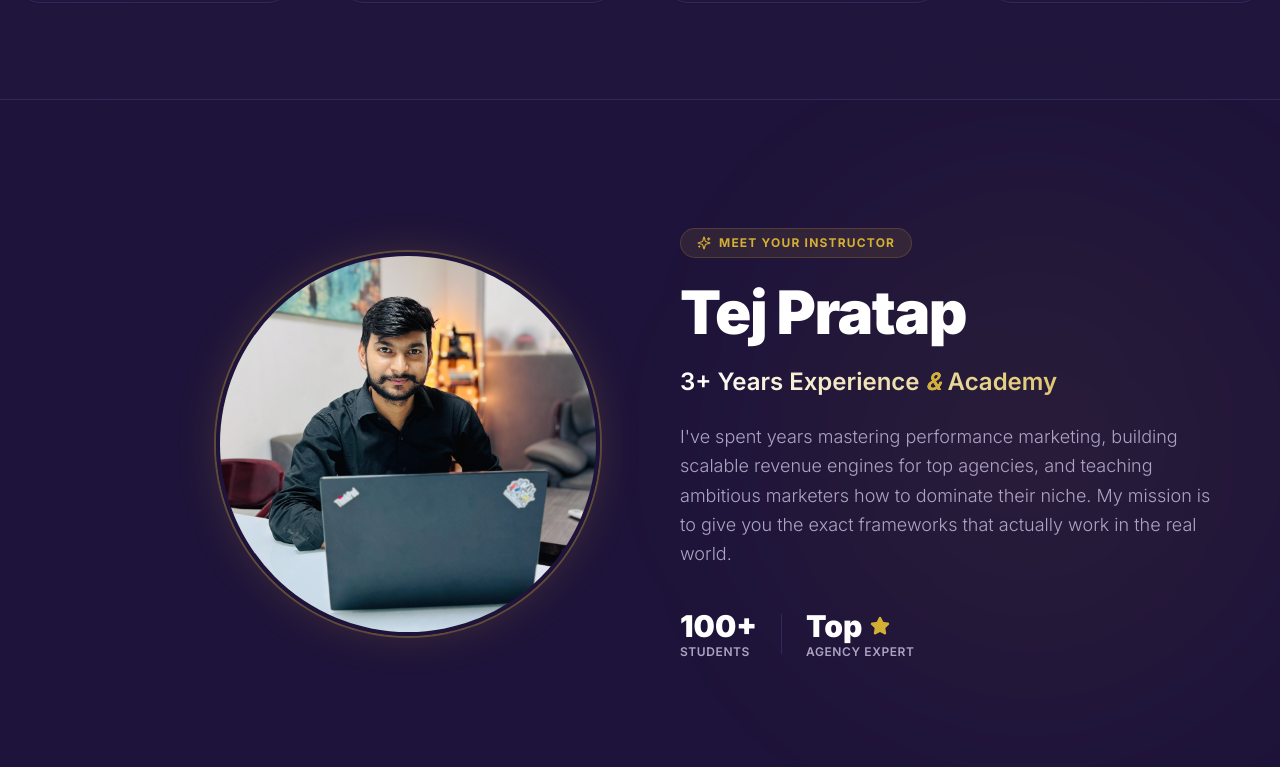
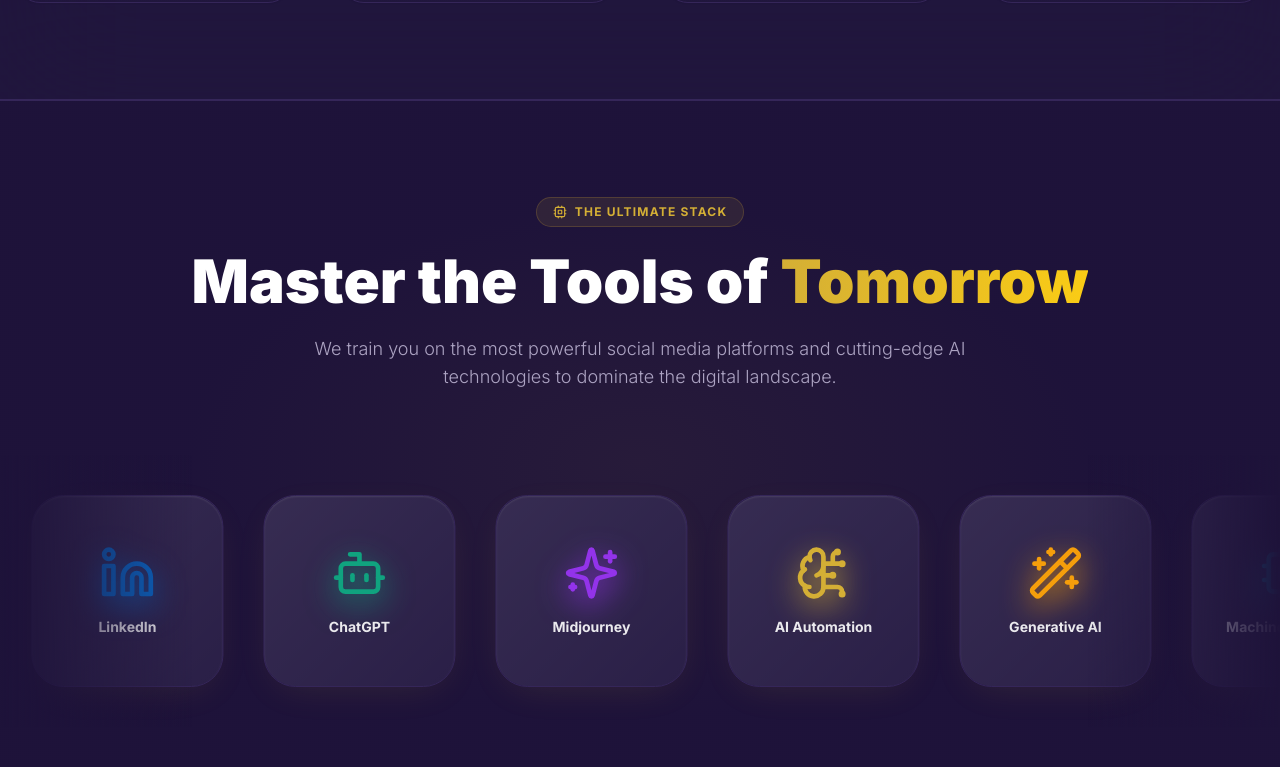
Before and after one commit to tejpratap1998/learnwithtp, a Next.js app: page / in a window 1280 px wide. Shown: the part 1153-1920 px from the top of the page. Built offline with nearby package versions, Linux system fonts and the light colour scheme; no server answers; the database is empty.

Commit message:
feat: add scrolling 3D tools section and scroll animations

```diff
--- a/app/(main)/page.tsx
+++ b/app/(main)/page.tsx
@@ -4,6 +4,7 @@
 import Course from "@/models/Course";
 import CourseCard from "@/components/CourseCard";
 import { FadeIn, StaggerContainer, StaggerItem } from "@/components/animations/FadeIn";
+import { ToolsSection } from "@/components/ToolsSection";
 
 async function getFeaturedCourses() {
   try {
@@ -148,6 +149,9 @@
           </StaggerContainer>
         </div>
       </section>
+
+      {/* --- TOOLS & PLATFORMS SECTION --- */}
+      <ToolsSection />
 
       {/* --- TRAINER SECTION --- */}
       <section className="py-32 relative border-b border-border bg-background">
--- /dev/null
+++ b/components/ToolsSection.tsx
@@ -0,0 +1,83 @@
+"use client";
+
+import { motion } from "framer-motion";
+import { Instagram, Facebook, Youtube, Linkedin, Bot, Cpu, Sparkles, Wand2, BrainCircuit } from "lucide-react";
+
+const tools = [
+  { name: "Instagram", icon: Instagram, color: "text-[#E1306C]" },
+  { name: "Facebook", icon: Facebook, color: "text-[#1877F2]" },
+  { name: "YouTube", icon: Youtube, color: "text-[#FF0000]" },
+  { name: "LinkedIn", icon: Linkedin, color: "text-[#0A66C2]" },
+  { name: "ChatGPT", icon: Bot, color: "text-[#10A37F]" },
+  { name: "Midjourney", icon: Sparkles, color: "text-[#9333EA]" },
+  { name: "AI Automation", icon: BrainCircuit, color: "text-accent" },
+  { name: "Generative AI", icon: Wand2, color: "text-[#F59E0B]" },
+  { name: "Machine Learning", icon: Cpu, color: "text-[#06B6D4]" },
+];
+
+export function ToolsSection() {
+  return (
+    <section className="py-24 relative overflow-hidden bg-background border-y border-border">
+      <div className="absolute inset-0 bg-[radial-gradient(ellipse_at_center,_var(--tw-gradient-stops))] from-primary/5 via-background to-background pointer-events-none" />
+
+      <motion.div
+        initial={{ opacity: 0, y: 30 }}
+        whileInView={{ opacity: 1, y: 0 }}
+        viewport={{ once: true, margin: "-10%" }}
+        transition={{ duration: 0.8 }}
+        className="container mx-auto px-4 text-center mb-16 relative z-10"
+      >
+        <div className="inline-flex items-center gap-2 px-4 py-1.5 rounded-full bg-primary/10 text-primary border border-primary/20 mb-6">
+          <span className="text-xs font-bold uppercase tracking-widest flex items-center gap-2">
+            <Cpu size={14} /> The Ultimate Stack
+          </span>
+        </div>
+        <h2 className="text-4xl md:text-6xl font-black text-foreground mb-6">
+          Master the Tools of <span className="text-transparent bg-clip-text bg-gradient-to-r from-accent to-yellow-400">Tomorrow</span>
+        </h2>
+        <p className="text-lg text-muted-foreground max-w-2xl mx-auto font-light">
+          We train you on the most powerful social media platforms and cutting-edge AI technologies to dominate the digital landscape.
+        </p>
+      </motion.div>
+
+      <div className="relative w-full flex overflow-x-hidden py-10 group">
+        {/* Gradient overlays for smooth fading on edges */}
+        <div className="absolute top-0 left-0 w-24 md:w-48 h-full bg-gradient-to-r from-background to-transparent z-10 pointer-events-none" />
+        <div className="absolute top-0 right-0 w-24 md:w-48 h-full bg-gradient-to-l from-background to-transparent z-10 pointer-events-none" />
+
+        <motion.div
+          className="flex space-x-6 md:space-x-10 px-4"
+          animate={{ x: ["0%", "-50%"] }}
+          transition={{ ease: "linear", duration: 30, repeat: Infinity }}
+        >
+          {/* Double the array for seamless infinite scroll */}
+          {[...tools, ...tools, ...tools].map((tool, i) => (
+            <motion.div
+              key={i}
+              whileHover={{
+                scale: 1.15,
+                rotateZ: Math.random() > 0.5 ? 4 : -4,
+                y: -15,
+                transition: { type: "spring", stiffness: 300 }
+              }}
+              className="relative flex flex-col items-center justify-center w-36 h-36 md:w-48 md:h-48 rounded-[2rem] bg-card border border-border shadow-[0_10px_40px_-10px_rgba(43,27,84,0.3)] dark:shadow-[0_10px_40px_-15px_rgba(212,175,55,0.15)] cursor-pointer overflow-visible z-0 hover:z-20 group/icon"
+            >
+              {/* 3D Glass Effect overlay */}
+              <div className="absolute inset-0 bg-gradient-to-br from-white/20 to-transparent rounded-[2rem] opacity-30 pointer-events-none" />
+              <div className="absolute inset-0 rounded-[2rem] shadow-[inset_0_1px_2px_rgba(255,255,255,0.4)] dark:shadow-[inset_0_1px_2px_rgba(255,255,255,0.1)] pointer-events-none" />
+
+              {/* Glowing aura behind icon */}
+              <div className={`absolute top-1/2 left-1/2 -translate-x-1/2 -translate-y-1/2 w-20 h-20 rounded-full blur-2xl opacity-0 group-hover/icon:opacity-30 transition-opacity duration-500 ${tool.color.replace('text-', 'bg-')}`} />
+
+              <tool.icon
+                size={56}
+                className={`mb-4 ${tool.color} drop-shadow-[0_10px_15px_currentColor] group-hover/icon:drop-shadow-[0_0_25px_currentColor] transition-all duration-300 relative z-10`}
+              />
+              <span className="text-sm font-bold text-foreground/90 relative z-10">{tool.name}</span>
+            </motion.div>
+          ))}
+        </motion.div>
+      </div>
+    </section>
+  );
+}
```
